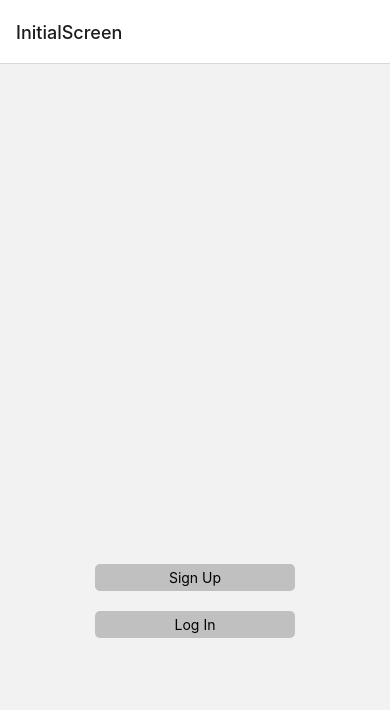
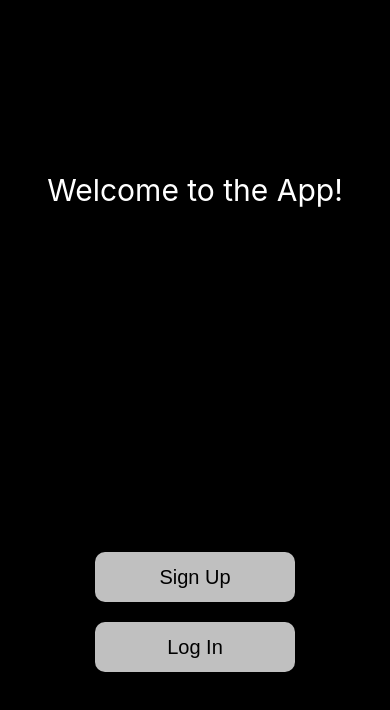
Before and after one commit to krezket/DigitalMarket, a React Native app: screen /InitialScreen in a window 390 px wide. Shown: the top 710 px of the page. Built offline with nearby package versions, Linux system fonts and the light colour scheme.

Commit message:
updated sdk and dependencies, changed background color and button size, removed header and fotter

```diff
--- a/App.js
+++ b/App.js
@@ -1,13 +1,16 @@
 import React, { useState, useEffect } from "react";
 
 import { NavigationContainer } from "@react-navigation/native";
-import { SafeAreaView, ActivityIndicator, StyleSheet } from "react-native";
+import { View, StatusBar, ActivityIndicator, StyleSheet } from "react-native";
 import { createNativeStackNavigator } from "@react-navigation/native-stack";
+import { ClerkProvider, SignedIn, SignedOut } from "@clerk/clerk-react";
 
 import Tabs from "./src/components/Tabs";
 import Signup from "./src/screens/InitialScreens/Signup";
 import Login from "./src/screens/InitialScreens/Login";
 import InitialScreen from "./src/screens/InitialScreens/InitialScreen";
+
+import Constants from "expo-constants";
 
 import { styles } from "./src/styles/AppStyles";
 
@@ -19,15 +22,16 @@ const App = () => {
 
     if (token === null) {
         return (
-            <SafeAreaView style={container}>
+            <View style={container}>
+                <StatusBar hidden={true} />
                 <NavigationContainer >
                     <Stack.Navigator style={stackContainer}>
-                        <Stack.Screen name="InitialScreen" component={InitialScreen} />
+                        <Stack.Screen name="InitialScreen" component={InitialScreen} options={{ headerShown: false }} />
                         <Stack.Screen name="Signup" component={Signup} />
                         <Stack.Screen name="Login" component={Login} />
                     </Stack.Navigator>
                 </NavigationContainer>
-            </SafeAreaView>
+            </View>
         );
     }
 
--- a/src/components/Button.js
+++ b/src/components/Button.js
@@ -5,6 +5,7 @@ import Login from "../screens/InitialScreens/Login";
 
 const Button = (props) => {
     const { text } = props;
+    console.log(text)
     const navigation = useNavigation();
 
     const handleSignUp = (text) => {
@@ -17,13 +18,13 @@ const Button = (props) => {
         console.log(`Button with text ${text} has been pressed!`);
     }
 
-    const { button } = styles;
+    const { button, buttonText } = styles;
     return (
         <Pressable
             onPress={() => {handleSignUp(text)}}
             style={button}
         >
-            <Text>{text}</Text>
+            <Text style={buttonText}>{text}</Text>
         </Pressable>
     );
 }
@@ -32,10 +33,17 @@ const styles = StyleSheet.create({
     button: {
         padding: 5,
         width: 200,
-        borderRadius: 5,
+        height: 50,
+        borderRadius: 10,
         display: "flex",
+        justifyContent: "center",
         alignItems: "center",
         backgroundColor: "silver",
+    },
+    buttonText: {
+        fontFamily: "Arial",
+        fontSize: 20,
+        color: "black",
     },
 });
 
--- a/src/screens/InitialScreens/InitialScreen.js
+++ b/src/screens/InitialScreens/InitialScreen.js
@@ -1,26 +1,31 @@
-import { SafeAreaView, View, Text, Pressable, StyleSheet } from "react-native";
+import { StatusBar, View, Text, Pressable, StyleSheet } from "react-native";
 import Button from "../../components/Button";
 
 const InitialScreen = () => {
 
-    const { container, button } = styles;
+    const { main, container, button } = styles;
     return (
-        <SafeAreaView>
+        <View style={main}>
+            <StatusBar hidden={true} />
+                <Text style={{ color: "white", fontSize: 30 }}>Welcome to the App!</Text>
             <View style={container}>
                 <Button text={'Sign Up'} />
                 <Button text={'Log In'} />
             </View>
-        </SafeAreaView>
+        </View>
     );
 }
 
 const styles = StyleSheet.create({
+    main: {
+        flex: 1,
+        backgroundColor: "black",
+        justifyContent: "space-around",
+        alignItems: "center",
+    },
     container: {
-        flex: 1,
         gap: 20,
-        marginTop: 500,
-        justifyContent: "center",
-        alignItems: "center"
+        marginTop: 0,
     },
 });
 
```
Also changed, not shown: package.json (+7 -7 lines), 2 other files (tests, documents, lock files or other folders).
